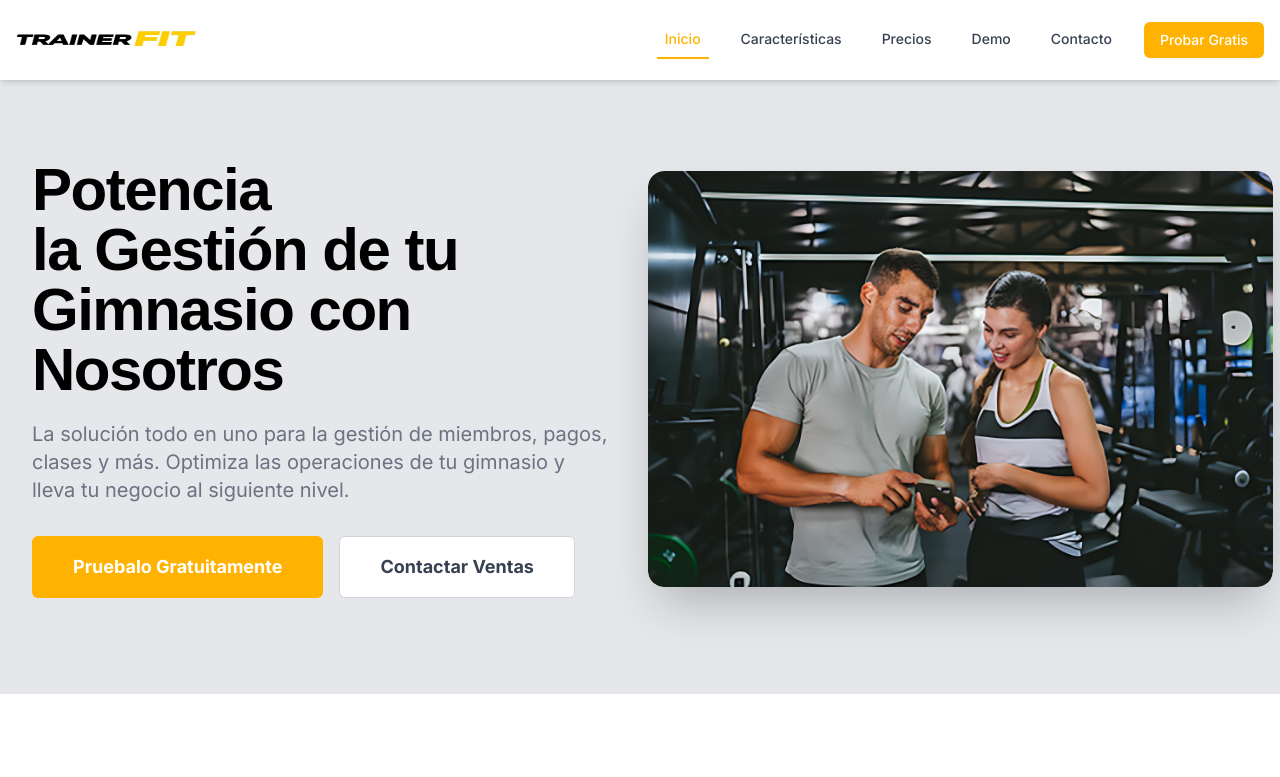
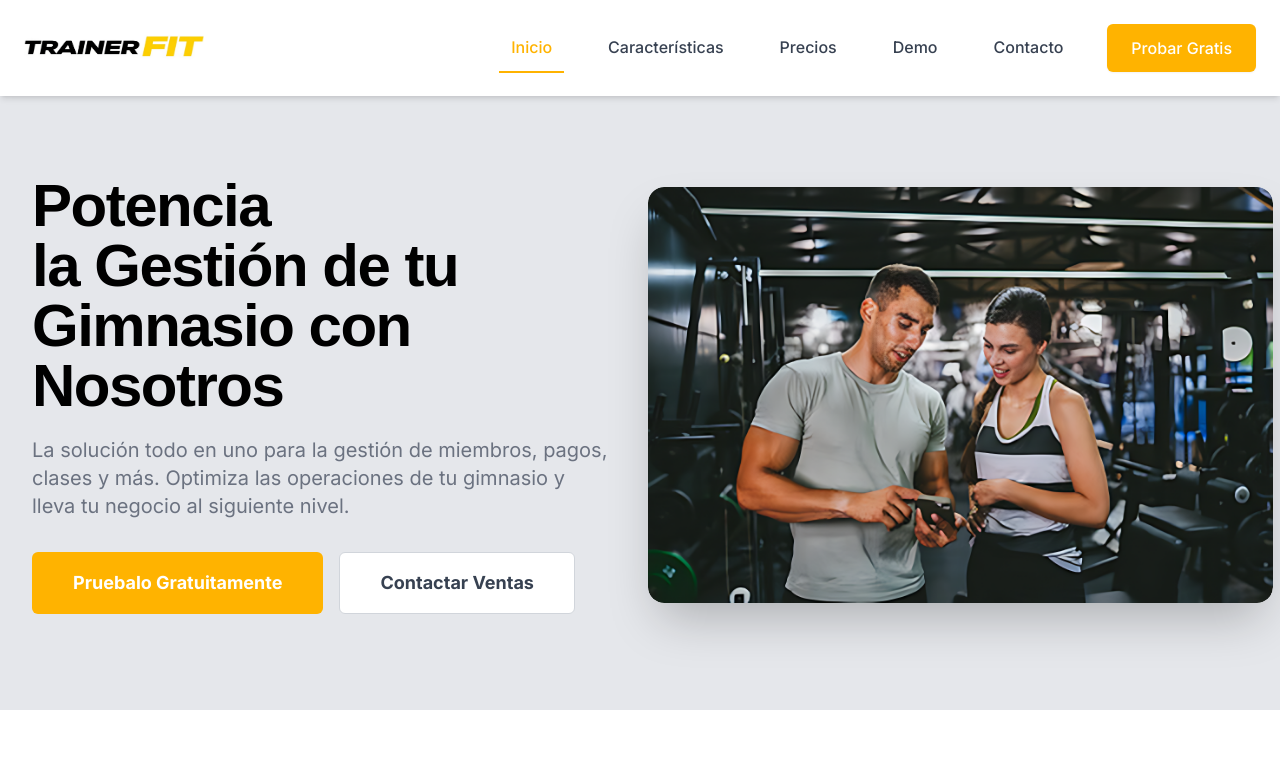
Before and after one commit to erik1111111/SAA-LANDINPAGE, a Next.js app: page / in a window 1280 px wide. Shown: the top 777 px of the page. Built offline with nearby package versions, Linux system fonts and the light colour scheme.

Commit message:
feat: enhance desktop version with larger logo and navbar

```diff
--- a/components/Navbar.tsx
+++ b/components/Navbar.tsx
@@ -51,28 +51,28 @@ export function Navbar() {
   return (
     <>
       <nav className="bg-white shadow-md sticky top-0 z-50 w-full">
-        <div className="w-full mx-auto px-4">
-          <div className="flex justify-between items-center h-24 md:h-20">
+        <div className="w-full max-w-7xl mx-auto px-6">
+          <div className="flex justify-between items-center h-24 lg:h-24">
             {/* Logo */}
             <div className="flex-shrink-0">
               <Link href="/" className="flex items-center">
                 <img
                   src="/images/trainerfit3.png"
                   alt="TrainerFit Logo"
-                  className="h-14 w-auto md:h-12"
+                  className="h-14 w-auto lg:h-16"
                   style={{ minWidth: '180px' }}
                 />
               </Link>
             </div>
 
             {/* Desktop Navigation */}
-            <div className="hidden lg:flex lg:items-center lg:space-x-6">
-              <div className="flex space-x-6">
+            <div className="hidden lg:flex lg:items-center lg:space-x-8">
+              <div className="flex space-x-8">
                 {navigation.map((item) => (
                   <Link
                     key={item.name}
                     href={item.href}
-                    className={`px-2 py-2 text-sm font-medium ${
+                    className={`px-3 py-3 text-base font-medium ${
                       pathname === item.href
                         ? 'text-primary-600 border-b-2 border-primary-600'
                         : 'text-gray-700 hover:text-primary-600 hover:border-b-2 hover:border-gray-200'
@@ -82,10 +82,10 @@ export function Navbar() {
                   </Link>
                 ))}
               </div>
-              <div className="ml-6">
+              <div className="ml-8">
                 <Link
                   href="/demo"
-                  className="inline-flex items-center px-4 py-2 text-sm font-medium rounded-md shadow-sm text-white bg-primary-600 hover:bg-primary-700 focus:outline-none focus:ring-2 focus:ring-offset-2 focus:ring-primary-500 whitespace-nowrap transition-colors duration-200"
+                  className="inline-flex items-center px-6 py-3 text-base font-medium rounded-md shadow-sm text-white bg-primary-600 hover:bg-primary-700 focus:outline-none focus:ring-2 focus:ring-offset-2 focus:ring-primary-500 whitespace-nowrap transition-colors duration-200"
                 >
                   Probar Gratis
                 </Link>
```
